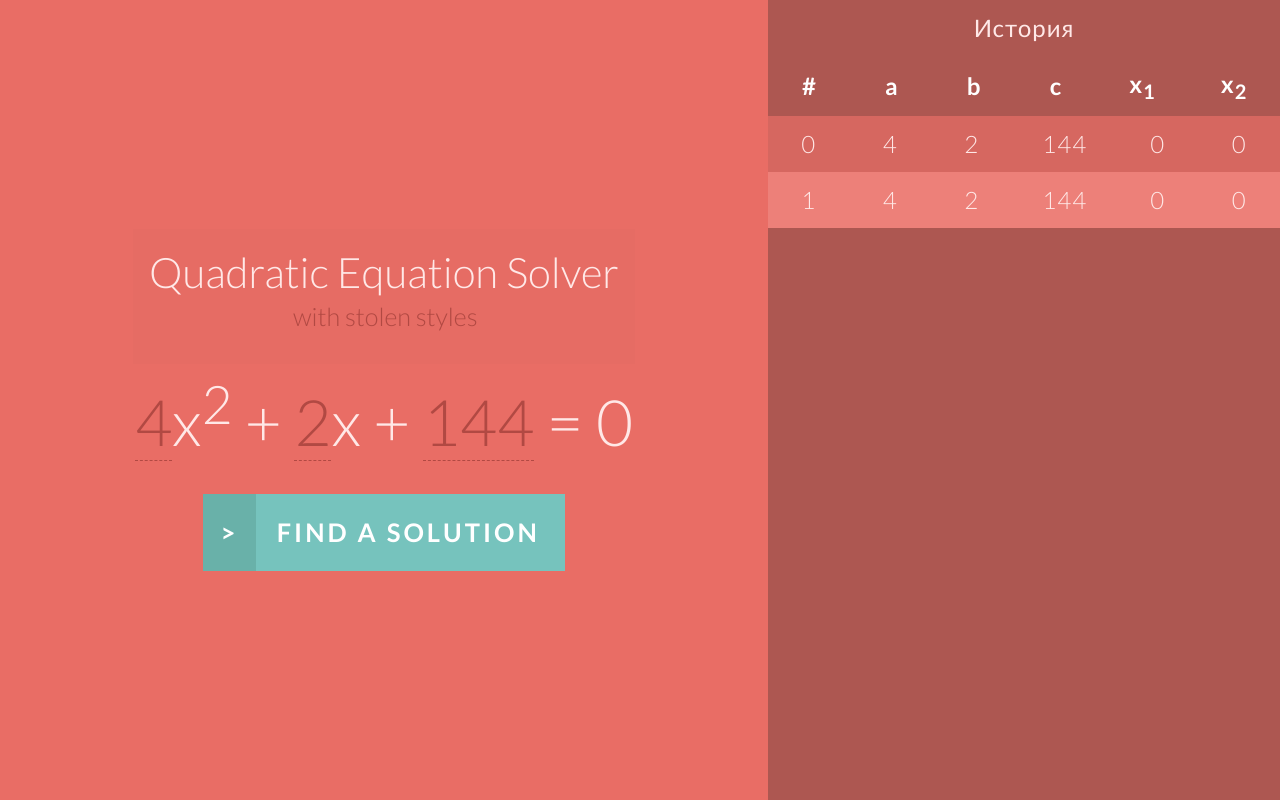
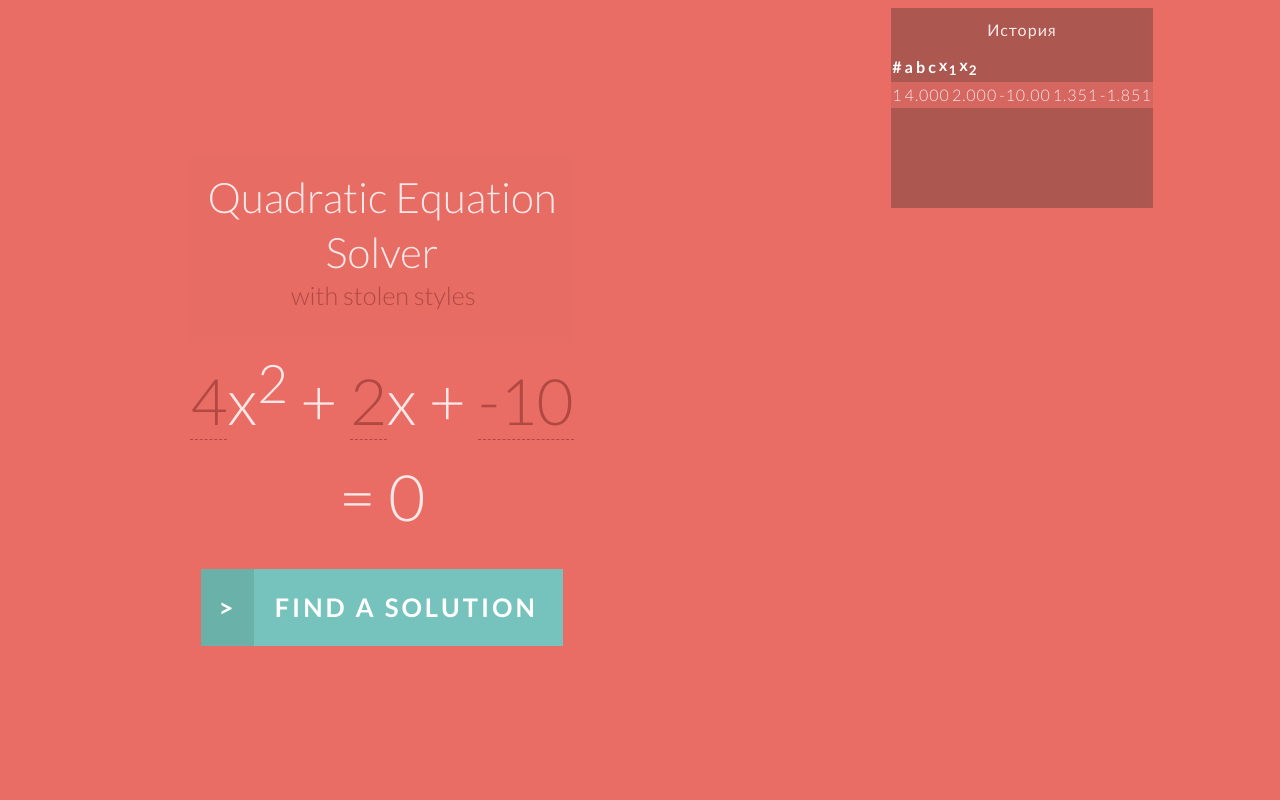
Before and after one commit to petrolingus/petrolingus.github.io, a plain HTML site: page temp.html in a window 1280 px wide. Both pictures are taken after a click on the button "FIND A SOLUTION". Drawn offline with Linux system fonts and the light colour scheme.

Commit message:
some fixes

```diff
--- /dev/null
+++ b/Quadratic Equation Solver/css/master.css
@@ -0,0 +1,46 @@
+html, body {
+  padding: 0;
+  margin: 0;
+  width: 100%;
+  height:100%;
+}
+
+body {
+  display: flex;
+  justify-content: center;
+  align-items: center;
+}
+
+section.main-content {
+  width: 50%;
+  height: 100%;
+  background-color: red;
+}
+
+section.table-content {
+  width: 50%;
+  height: 100%;
+  background-color: green;
+}
+
+table {
+  font-size: 1cm;
+  table-layout: auto;
+  width: 100%;
+  border: 1px solid black;
+}
+
+th, td {
+  border: 1px solid black;
+}
+
+@media (max-width: 500px) {
+  body {
+    flex-direction: column;
+    /* justify-content: center;
+    align-items: center; */
+  }
+  section.main-content, section.table-content {
+    width: 100%;
+  }
+}
--- a/js/temp.js
+++ b/js/temp.js
@@ -1,6 +1,6 @@
 document.getElementById("editor1").addEventListener("input", function() {
-    console.log("input event fired");
-    this.innerHTML = "0";
+    // console.log("input event fired");
+    // this.innerHTML = "0";
 }, false);
 
 document.getElementById("editor2").addEventListener("input", function() {
@@ -9,18 +9,48 @@ document.getElementById("editor2").addEventListener("input", function() {
     this.innerHTML = edited;
 }, false);
 
+let counter = 1;
 let tbl = document.getElementById("mytable");
 let tbody = tbl.children[2];
 console.log(tbody);
 
 function foo() {
+
+  let a = parseFloat(document.getElementById("editor1").innerHTML);
+  let b = parseFloat(document.getElementById("editor2").innerHTML);
+  let c = parseFloat(document.getElementById("editor3").innerHTML);
+
+  console.log(a);
+  console.log(b);
+  console.log(c);
+
+  let d = b * b - 4 * a * c;
+
+  let x1;
+  let x2;
+
+  if (d > 0) {
+    x1 = (-b + Math.sqrt(d)) / (2 * a);
+    x2 = (-b - Math.sqrt(d)) / (2 * a)
+  } else if (d < 0) {
+    x1 = 'NaN';
+    x2 = 'NaN';
+  } else {
+    x1 = x2 = (-b + Math.sqrt(d)) / (2 * a);
+  }
+
   let newRow = document.createElement("tr");
-  newRow.innerHTML = "<td>" + 1 + "</td><td>4</td><td>2</td><td>144</td><td>0</td><td>0</td>";
+  newRow.innerHTML = "<td>" + counter + "</td>" +
+    "<td>" + a.toPrecision(4) + "</td>" +
+    "<td>" + b.toPrecision(4) + "</td>" +
+    "<td>" + c.toPrecision(4) + "</td>" +
+    "<td>" + x1.toPrecision(4) + "</td>" +
+    "<td>" + x2.toPrecision(4) + "</td>";
   tbody.insertBefore(newRow, tbody.firstChildren);
 }
 
-for (var i = 0; i < 1; ++i) {
-  let newRow = document.createElement("tr");
-  newRow.innerHTML = "<td>" + i + "</td><td>4</td><td>2</td><td>144</td><td>0</td><td>0</td>";
-  tbody.insertBefore(newRow, tbody.firstChildren);
-}
+// for (var i = 0; i < 1; ++i) {
+//   let newRow = document.createElement("tr");
+//   newRow.innerHTML = "<td>" + i + "</td><td>4</td><td>2</td><td>144</td><td>0</td><td>0</td>";
+//   tbody.insertBefore(newRow, tbody.firstChildren);
+// }
--- a/styles/temp.css
+++ b/styles/temp.css
@@ -38,7 +38,8 @@ button {
 }
 
 .container {
-  width: 60%;
+  margin: auto;
+  width: 30%;
   font-size: 1em;
   display: flex;
   flex-direction: column;
@@ -86,7 +87,9 @@ button {
 }
 
 .hbox {
-  width: 40%;
+  padding: 8px;
+  height: 200px;
+  width: 500px;
   font-size: 1em;
   line-height: 1.5;
   text-align: center;
@@ -96,20 +99,19 @@ button {
 
 /* Table Style */
 table {
-  height: 100%;
 	color: #ffe8e7;
 	border-collapse: collapse;
 	letter-spacing: 1px;
-	font-size: 1.5em;
+	font-size: 1.0em;
   background-color: #ad5751;
 }
 
 thead {
-  padding-left: 10px:
+  width: 300px;
+  padding-left: 10px;
 }
 
 tbody {
-  height:90%;
   overflow-y: scroll;
 }
 
@@ -117,19 +119,26 @@ thead > tr, tbody {
   display:block;
 }
 
-td, th {
-  width: 128px;
-	padding: 10px 20px;
+tr {
+  /* width: 100%; */
+  /* display: flex;
+  flex-direction: row;
+  justify-content: center; */
 }
 
+/* td, th {
+  width: 64px;
+	padding: 10px 20px;
+} */
+
 th {
-	text-align: center;
+	/* text-align: center; */
 	background-color: #ad5751;
 	color: white;
 }
 
 td {
-	text-align: center;
+	/* text-align: center; */
 }
 
 tr:nth-child(even) td {
--- a/temp.html
+++ b/temp.html
@@ -15,7 +15,7 @@
       <section>
         <span class="input" role="textbox" contenteditable id="editor1">4</span>x<sup>2</sup> +
         <span class="input" role="textbox" contenteditable id="editor2">2</span>x +
-        <span class="input" role="textbox" contenteditable>144</span> = 0
+        <span class="input" role="textbox" contenteditable id="editor3">-10</span> = 0
       </section>
       <section class="nl-submit-wrap">
         <button class="nl-submit" onclick="foo()">Find a solution</button>
```
Also changed, not shown: Quadratic Equation Solver/index.html (added, +26 -0 lines).
